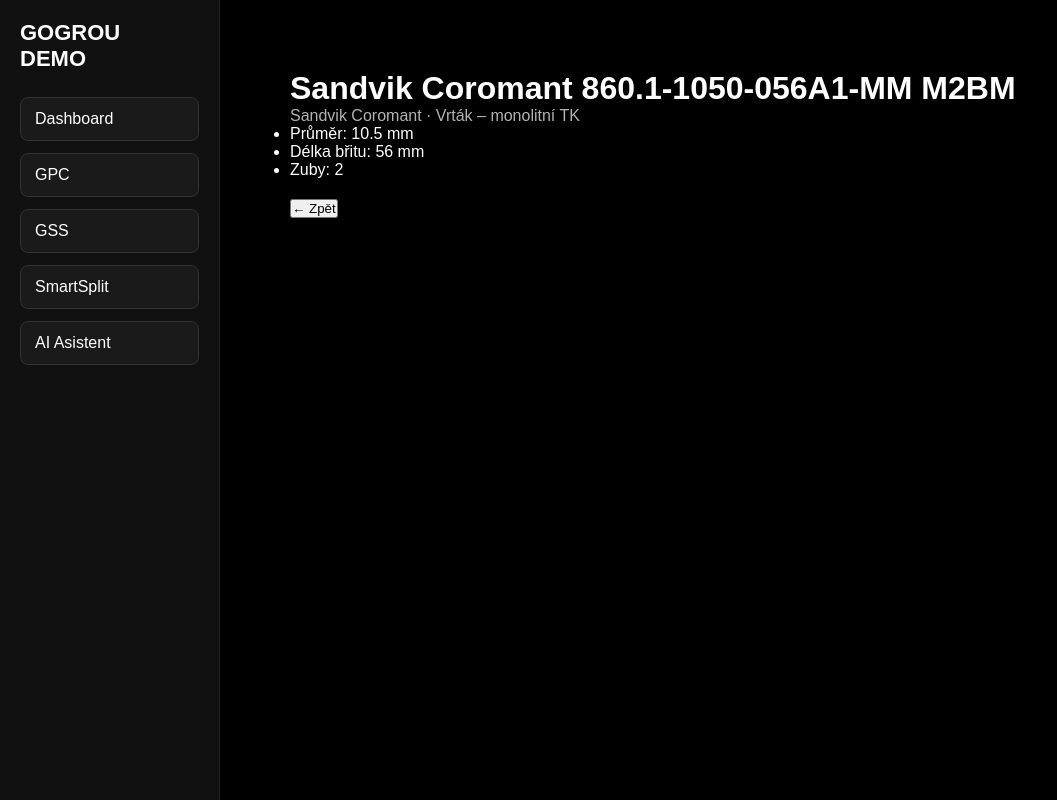
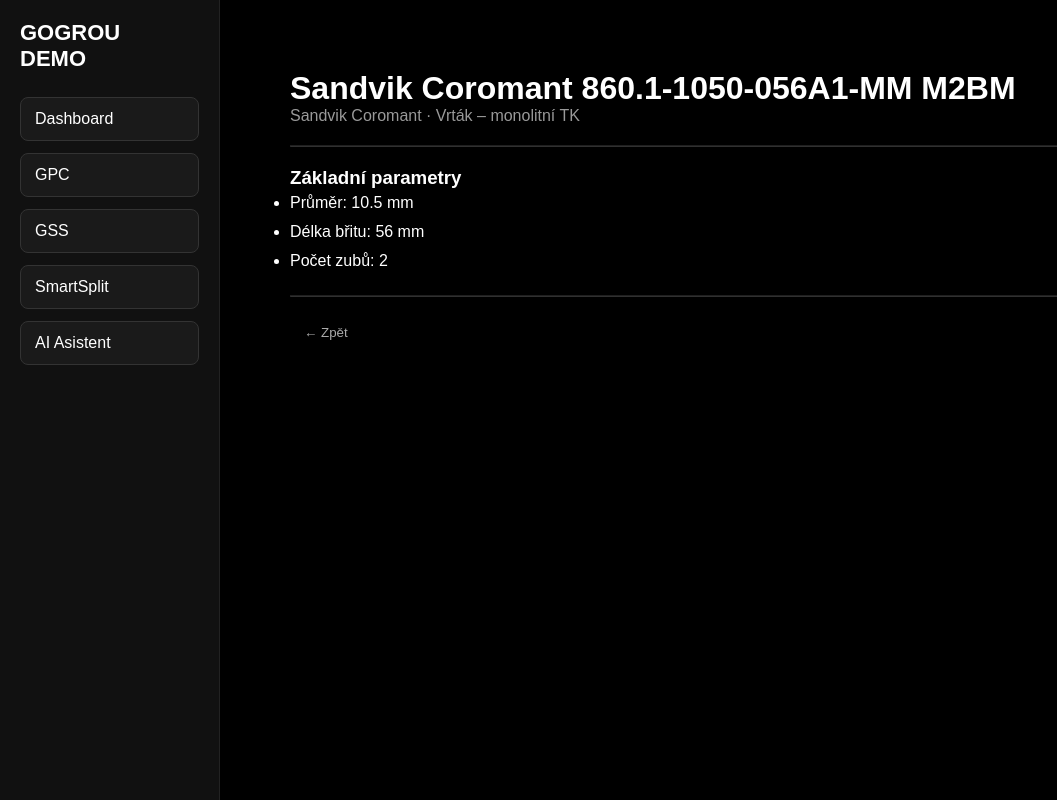
Before and after one commit to gogrou-app/gogrou-demo, a Next.js app: page /gpc/73-555-321-50391 in a window 1280 px wide. Shown: the whole page, without its empty margins (0-1057 px from the left). Built offline with nearby package versions, Linux system fonts and the light colour scheme.

Commit message:
Update page.js

```diff
--- a/app/gpc/[id]/page.js
+++ b/app/gpc/[id]/page.js
@@ -4,8 +4,9 @@ import { useParams, useRouter } from "next/navigation";
 import tools from "../data";
 
 export default function GpcDetailPage() {
-  const { id } = useParams();
+  const params = useParams();
   const router = useRouter();
+  const { id } = params;
 
   const tool = tools.find(
     (t) => String(t.gpc_id) === String(id)
@@ -13,32 +14,54 @@ export default function GpcDetailPage() {
 
   if (!tool) {
     return (
-      <div style={{ padding: 40, color: "white" }}>
+      <div style={{ padding: 40, color: "#fff" }}>
         <h2>Nástroj nenalezen</h2>
-        <button onClick={() => router.push("/gpc")}>
-          Zpět
+        <button
+          onClick={() => router.push("/gpc")}
+          style={{
+            marginTop: 20,
+            padding: "8px 14px",
+            background: "#333",
+            color: "#fff",
+            border: "none",
+            borderRadius: 6,
+            cursor: "pointer",
+          }}
+        >
+          ← Zpět na seznam
         </button>
       </div>
     );
   }
 
   return (
-    <div style={{ padding: 40, color: "white" }}>
+    <div style={{ padding: 40, color: "#fff", maxWidth: 900 }}>
       <h1>{tool.name}</h1>
 
-      <p style={{ opacity: 0.7 }}>
+      <p style={{ opacity: 0.6 }}>
         {tool.manufacturer} · {tool.type}
       </p>
 
-      <ul>
-        <li>Průměr: {tool.geometry?.diameter_mm} mm</li>
-        <li>Délka břitu: {tool.geometry?.flute_length_mm} mm</li>
-        <li>Zuby: {tool.geometry?.flutes}</li>
+      <hr style={{ margin: "20px 0", opacity: 0.2 }} />
+
+      <h3>Základní parametry</h3>
+      <ul style={{ lineHeight: "1.8" }}>
+        <li>Průměr: {tool.geometry?.diameter_mm ?? "—"} mm</li>
+        <li>Délka břitu: {tool.geometry?.flute_length_mm ?? "—"} mm</li>
+        <li>Počet zubů: {tool.geometry?.flutes ?? "—"}</li>
       </ul>
+
+      <hr style={{ margin: "20px 0", opacity: 0.2 }} />
 
       <button
         onClick={() => router.push("/gpc")}
-        style={{ marginTop: 20 }}
+        style={{
+          padding: "8px 14px",
+          background: "transparent",
+          color: "#aaa",
+          border: "none",
+          cursor: "pointer",
+        }}
       >
         ← Zpět
       </button>
```
